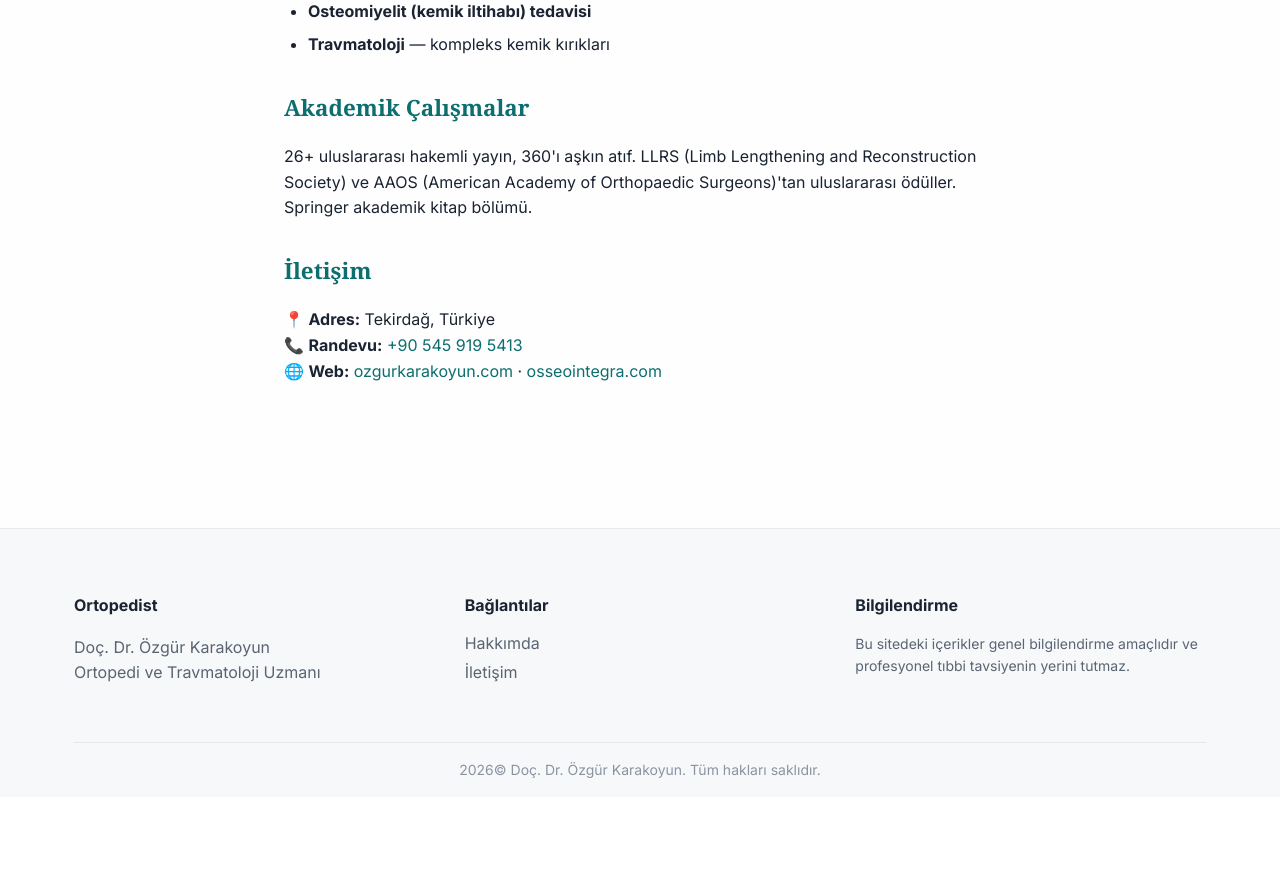
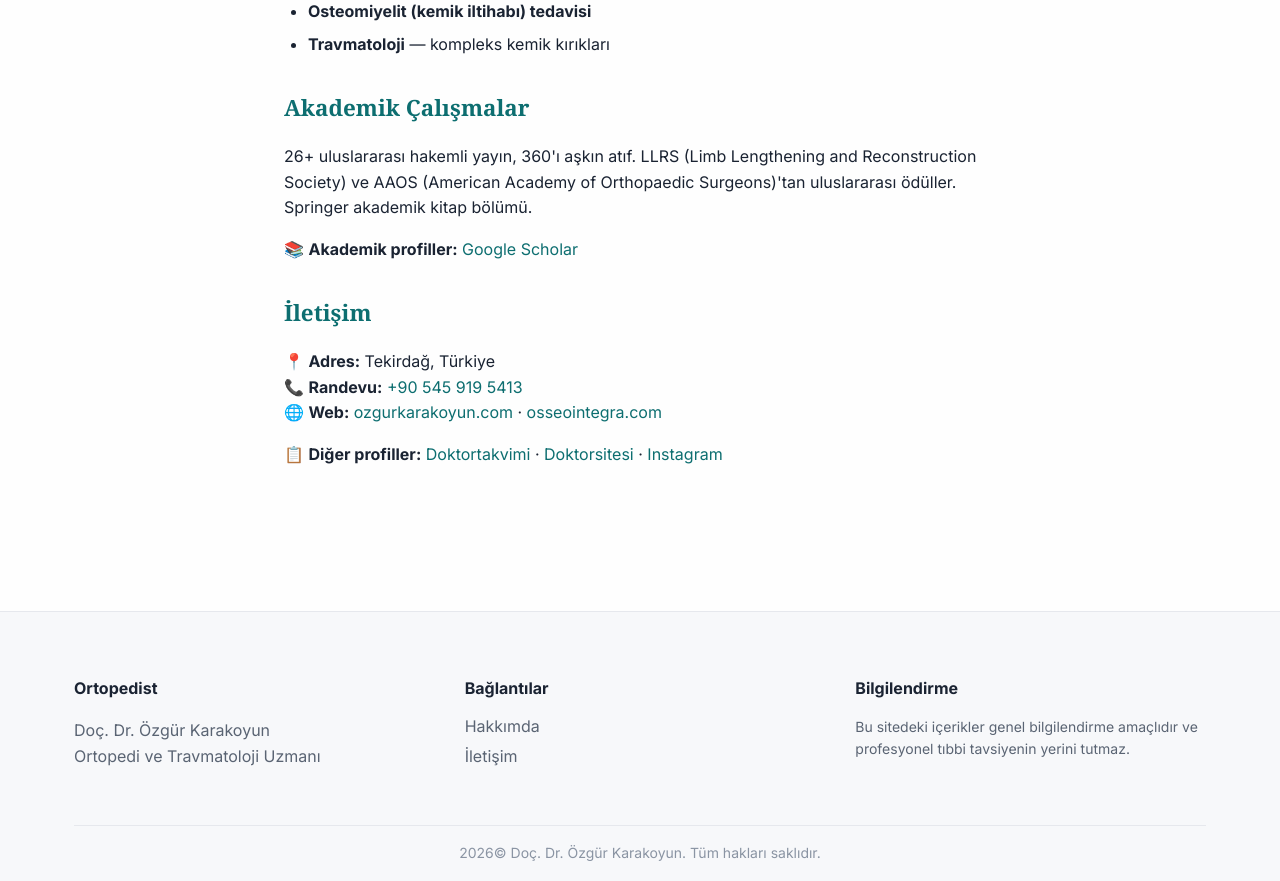
Before and after one commit to ozgurkarakoyun/ortopedist, a Flask app: page /1/about in a window 1280 px wide. Shown: the part 808-1689 px from the top of the page. Before the commit the page ends 1586 px from the top, so only its background shows below. Run offline with Flask 3, Linux system fonts and the light colour scheme; some web fonts are replaced.

Commit message:
Add files via upload

```diff
--- a/templates/base.html
+++ b/templates/base.html
@@ -54,6 +54,7 @@
         "jobTitle": "Ortopedi ve Travmatoloji Uzmanı, Doçent Doktor",
         "url": "{{ site_url }}/hakkimda",
         "sameAs": [
+          "https://scholar.google.com.tr/citations?user=6y2ID6EAAAAJ",
           "https://www.ozgurkarakoyun.com",
           "https://www.osseointegra.com",
           "https://www.instagram.com/dr.ozgurkarakoyun"
--- a/templates/public/about.html
+++ b/templates/public/about.html
@@ -18,10 +18,14 @@
   "description": "Doç. Dr. Özgür Karakoyun — Ortopedi ve Travmatoloji uzmanı. Boy uzatma, deformite düzeltme, osseointegrasyon, kaynamayan kırık ve osteomyelit tedavisi alanlarında uzman. Tekirdağ'da özel muayenehane.",
   "url": "https://ortopedist.blog/hakkimda",
   "sameAs": [
+    "https://scholar.google.com.tr/citations?user=6y2ID6EAAAAJ",
     "https://www.ozgurkarakoyun.com",
     "https://www.osseointegra.com",
+    "https://www.doktorsitesi.com/doc-dr-ozgur-karakoyun/ortopedi-ve-travmatoloji/tekirdag",
+    "https://www.doktortakvimi.com/ozgur-karakoyun/ortopedi-ve-travmatoloji/tekirdag",
+    "https://www.facebook.com/drozgurkarakoyun",
     "https://www.instagram.com/dr.ozgurkarakoyun",
-    "https://www.instagram.com/ozgurkarakoyun"
+    "https://www.instagram.com/doc.dr.ozgurkarakoyun_md"
   ],
   "medicalSpecialty": [
     {"@type": "MedicalSpecialty", "name": "Orthopedic"},
@@ -103,12 +107,18 @@
   <p>26+ uluslararası hakemli yayın, 360'ı aşkın atıf. LLRS (Limb Lengthening and
   Reconstruction Society) ve AAOS (American Academy of Orthopaedic Surgeons)'tan
   uluslararası ödüller. Springer akademik kitap bölümü.</p>
+  <p>📚 <strong>Akademik profiller:</strong>
+  <a href="https://scholar.google.com.tr/citations?user=6y2ID6EAAAAJ" target="_blank" rel="me noopener">Google Scholar</a></p>
 
   <h2>İletişim</h2>
   <p>📍 <strong>Adres:</strong> Tekirdağ, Türkiye<br>
   📞 <strong>Randevu:</strong> <a href="tel:+905459195413">+90 545 919 5413</a><br>
   🌐 <strong>Web:</strong> <a href="https://www.ozgurkarakoyun.com" rel="me">ozgurkarakoyun.com</a> ·
   <a href="https://www.osseointegra.com" rel="me">osseointegra.com</a></p>
+  <p>📋 <strong>Diğer profiller:</strong>
+  <a href="https://www.doktortakvimi.com/ozgur-karakoyun/ortopedi-ve-travmatoloji/tekirdag" target="_blank" rel="me noopener">Doktortakvimi</a> ·
+  <a href="https://www.doktorsitesi.com/doc-dr-ozgur-karakoyun/ortopedi-ve-travmatoloji/tekirdag" target="_blank" rel="me noopener">Doktorsitesi</a> ·
+  <a href="https://www.instagram.com/dr.ozgurkarakoyun" target="_blank" rel="me noopener">Instagram</a></p>
 
   {% elif current_lang == 'en' %}
   <p class="lead">
@@ -140,6 +150,8 @@
   <p>26+ international peer-reviewed publications with 360+ citations. International
   awards from LLRS (Limb Lengthening and Reconstruction Society) and AAOS (American
   Academy of Orthopaedic Surgeons). Springer academic book chapter.</p>
+  <p>📚 <strong>Academic profile:</strong>
+  <a href="https://scholar.google.com.tr/citations?user=6y2ID6EAAAAJ" target="_blank" rel="me noopener">Google Scholar</a></p>
 
   <h2>Contact</h2>
   <p>📍 <strong>Address:</strong> Tekirdağ, Türkiye<br>
@@ -175,6 +187,8 @@
   <h2>الأعمال الأكاديمية</h2>
   <p>26+ منشور دولي محكم، أكثر من 360 استشهاد. جوائز دولية من LLRS و AAOS.
   فصل كتاب أكاديمي من Springer.</p>
+  <p>📚 <strong>الملف الأكاديمي:</strong>
+  <a href="https://scholar.google.com.tr/citations?user=6y2ID6EAAAAJ" target="_blank" rel="me noopener">Google Scholar</a></p>
 
   <h2>اتصال</h2>
   <p>📍 <strong>العنوان:</strong> تكيرداغ، تركيا<br>
```
Also changed, not shown: README.md.
